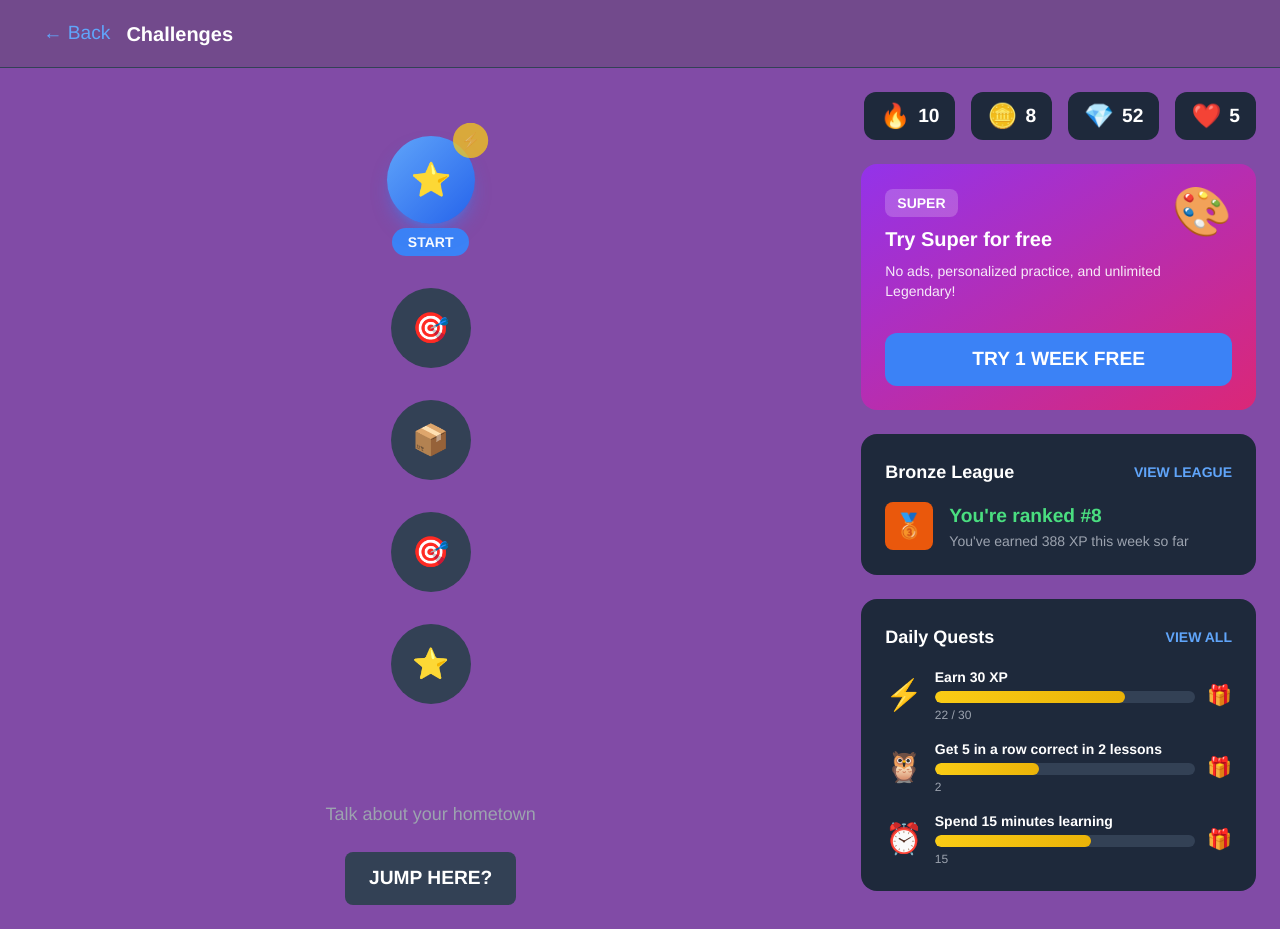
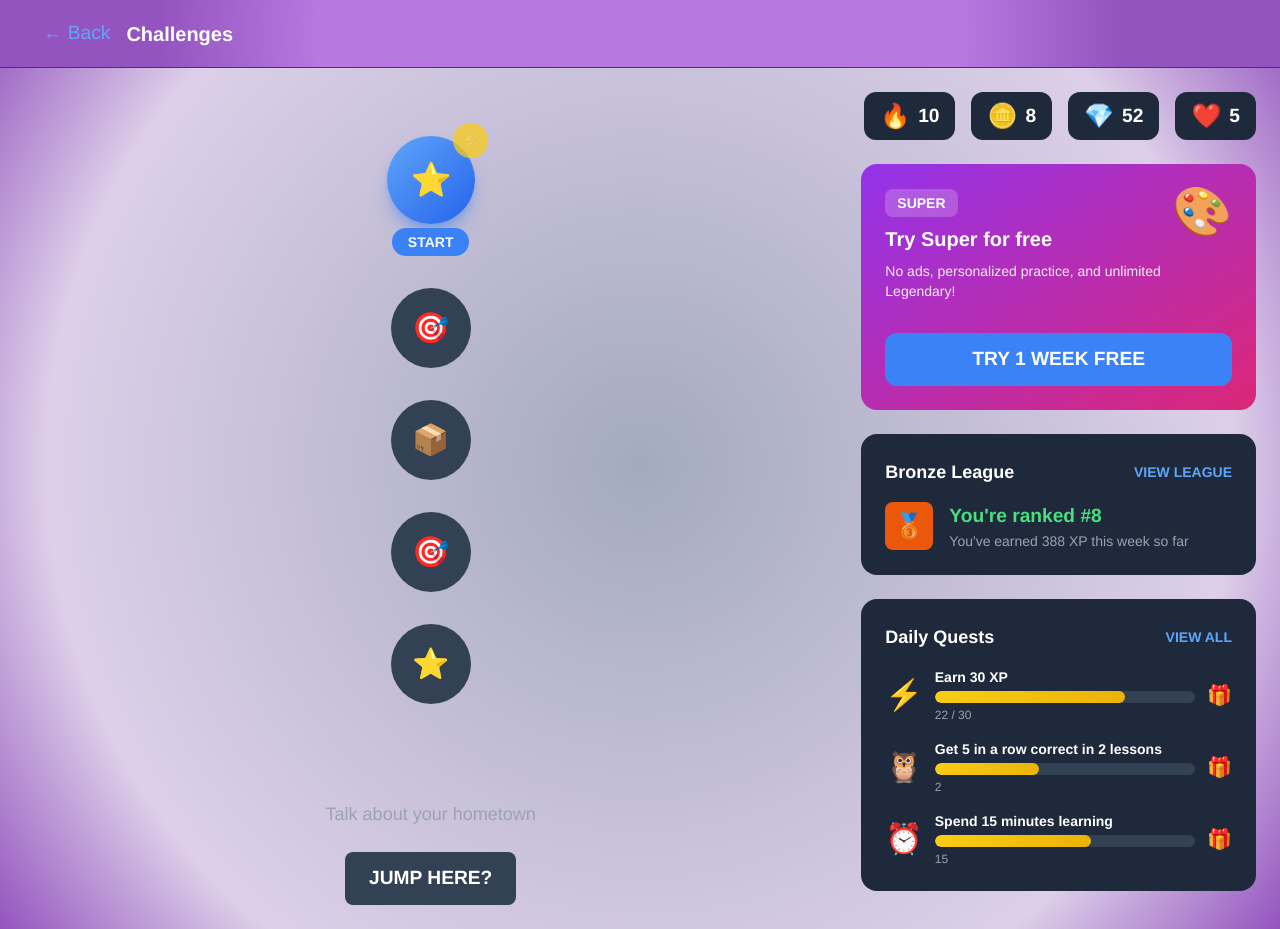
Before and after one commit to picfire/HackASU, a Next.js app: page /challenges in a window 1280 px wide. Built offline with nearby package versions, Linux system fonts and the light colour scheme.

Commit message:
Update page.css

```diff
--- a/src/app/challenges/page.css
+++ b/src/app/challenges/page.css
@@ -1,12 +1,15 @@
 .background-challenges {
     min-height: 100vh;
-    background-color: #814BA6;
+    background: #A3AABF;
+    background: radial-gradient(circle, #A3AABF 0%, rgba(221, 207, 233, 1) 75%, #9454BF 100%);
     font-family: 'Franklin Gothic Medium', 'Arial Narrow', Arial, sans-serif;
 }
 
 
 .tab-header {
-    background-color: #724A8C;
+    background-color: #9454BF;
+    background: radial-gradient(circle, #b778e0 50%, #9454BF 75%, #9454BF 100%);
+
     border-bottom: 1px solid #334155;
     padding: 1.2rem;
 }
```
